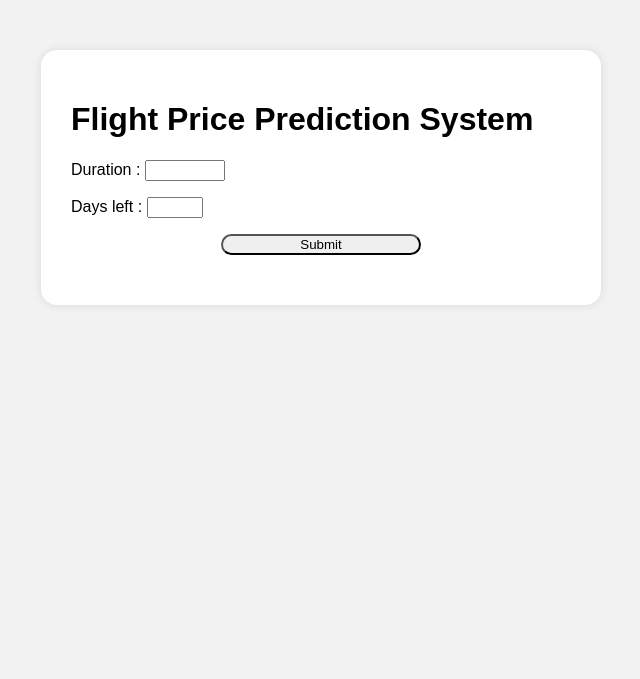
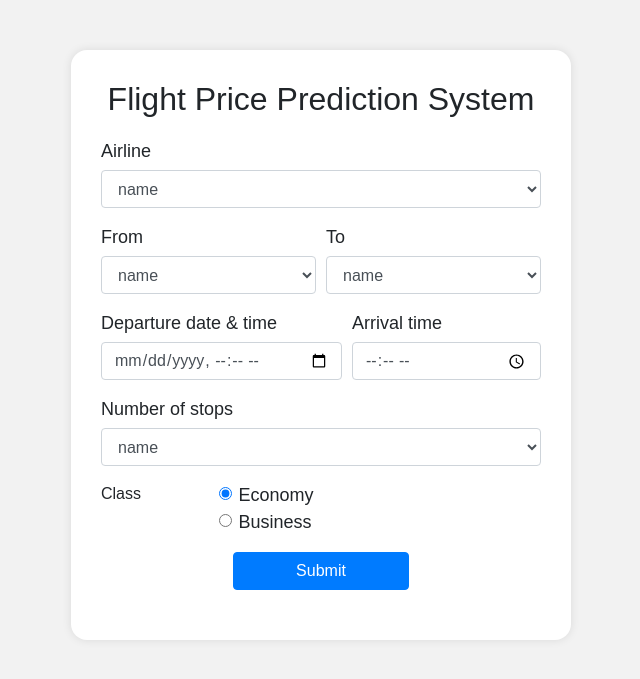
Before and after one commit to raghuls2002/Flight-Price-Prediction, a Flask app: template src/templates/form.html in a window 1280 px wide. Shown: the top 679 px of the page, without its empty margins (319-959 px from the left). Run offline with Flask 3, Linux system fonts and the light colour scheme; the template is opened without the code that fills it: most values are stand-ins (such as "Sample title", 1, 10 or a date in 2020).

Commit message:
Update form.html

```diff
--- a/src/templates/form.html
+++ b/src/templates/form.html
@@ -2,25 +2,84 @@
 <html>
 <head>
     <title>Flight Price Prediction System</title>
+    <link rel="stylesheet" href="https://cdn.jsdelivr.net/npm/bootstrap@4.3.1/dist/css/bootstrap.min.css" integrity="sha384-ggOyR0iXCbMQv3Xipma34MD+dH/1fQ784/j6cY/iJTQUOhcWr7x9JvoRxT2MZw1T" crossorigin="anonymous">
     <link rel="stylesheet" href="{{ url_for('static', filename='style.css') }}">
 </head>
 <body>
     <div class="container">
-        <h1>Flight Price Prediction System</h1>
+        <h2>Flight Price Prediction System</h2>
         <form action="/submit" method="post">
-        {% for col in cols if col in categorical_cols %}
-        <p>{{ col }} : <select name="{{ col }}"></p>
-          {% for i in label_map[col].keys() %}
-          <option value="{{ i }}">{{ i }}</option>
-         {% endfor %}
-        </select>
-        {% endfor %}
 
-        <p>Duration : <input name="duration" type="number" step="0.01" min="2" max="30" required></p>
-        <p>Days left : <input name="days_left" type="number" step="1" min="1" max="49" required></p>
+        <div class="form-group">
+            <label for="airline">Airline</label>
+                <select name="airline"  class="form-control" id="airline" placeholder="Select airline">
+                    {% for i in label_map["airline"].keys() %}
+                        <option value="{{ i }}">{{ i }}</option>
+                    {% endfor %}
+                </select>
+        </div>
+
+        <div class="form-row">
+                <div class="form-group col">
+                    <label for="source_city"> From</label>
+                    <select name="source_city"  class="form-control" id="source_city" placeholder="Select source city">
+                        {% for i in label_map["source_city"].keys() %}
+                            <option value="{{ i }}">{{ i }}</option>
+                        {% endfor %}
+                    </select>
+                  </div>
+                <div class="form-group col">
+                    <label for="destination_city">To</label>
+                    <select name="destination_city"  class="form-control" id="destination_city" placeholder="Select destination city">
+                        {% for i in label_map["destination_city"].keys() %}
+                            <option value="{{ i }}">{{ i }}</option>
+                        {% endfor %}
+                    </select>
+                  </div>
+        </div>
+
+        <div class="form-row">
+                <div class="form-group col">
+                    <label for="departure_time"> Departure date & time </label>
+                    <input name="departure_time" class="form-control" type="datetime-local" id="departure-time" min="{{ min_date }}">
+                  </div>
+                <div class="form-group col">
+                    <label for="arrival_time">Arrival time</label>
+                     <input name="arrival_time" class="form-control" type="time" id="arrival-time">
+                 </div>
+        </div>
+
+        <div class="form-group">
+            <label for="stops">Number of stops</label>
+                <select name="stops"  class="form-control" id="stops" placeholder="Select number of stops">
+                    {% for i in label_map["stops"].keys() %}
+                        <option value="{{ i }}">{{ i }}</option>
+                    {% endfor %}
+                </select>
+        </div>
+
+        <fieldset class="form-group">
+        <div class="row">
+              <legend class="col-form-label col pt-0" font-size="18px">Class</legend>
+              <div class="col-sm-9">
+                <div class="form-check">
+                  <input class="form-check-input" type="radio" name="class" id="economy" value="Economy" checked>
+                  <label class="form-check-label" for="economy">
+                    Economy
+                  </label>
+                </div>
+                <div class="form-check">
+                  <input class="form-check-input" type="radio" name="class" id="business" value="Business">
+                  <label class="form-check-label" for="business">
+                    Business
+                  </label>
+                </div>
+            </div>
+        </div>
+        </fieldset>
 
             <div class="input-group">
-                <button type="submit" class="btn">Submit</button>
+                <button type="submit" class="btn btn-primary">Submit</button>
             </div>
         </form>
     </div>
```
